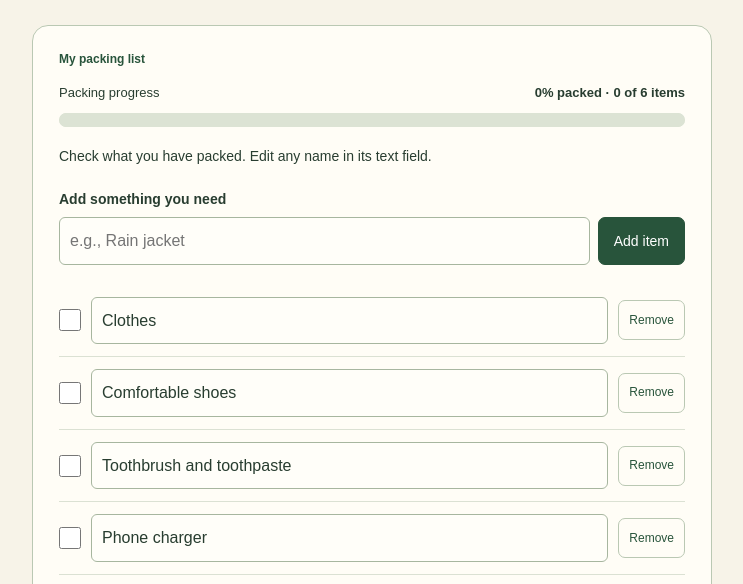
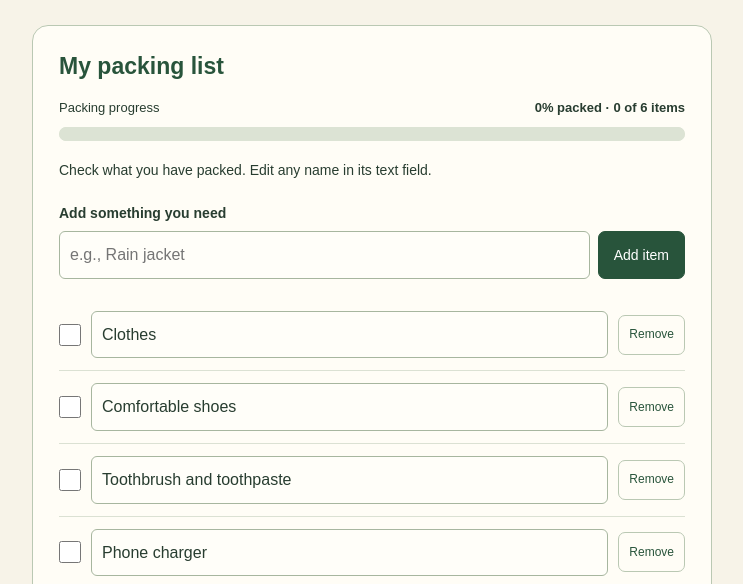
Before and after one commit to gap2171/packing-checklist, a plain HTML site: page index.html in a window 1280 px wide. Shown: the part 177-761 px from the top of the page, without its empty margins (268-1011 px from the left). Drawn offline with Linux system fonts and the light colour scheme.

Commit message:
Restore readable section heading sizes

```diff
--- a/style.css
+++ b/style.css
@@ -12,7 +12,7 @@ main { max-width: 680px; margin: 0 auto; }
 header { margin-bottom: 28px; }
 .eyebrow { font-size: 11px; font-weight: bold; letter-spacing: 2px; }
 h1 { margin: 8px 0; color: #28543b; font-size: clamp(32px, 7vw, 44px); line-height: 1.15; }
-h2 { margin: 0 0 16px; color: #28543b; font-size: 12px; line-height: 1.3; }
+h2 { margin: 0 0 16px; color: #28543b; font-size: 23px; line-height: 1.3; }
 header p { margin: 12px 0; }
 .card { margin-bottom: 24px; padding: 26px; border: 1px solid #bac8b3; border-radius: 16px; background: #fffdf6; }
 .suggestions { background: #edf1e5; }
```
